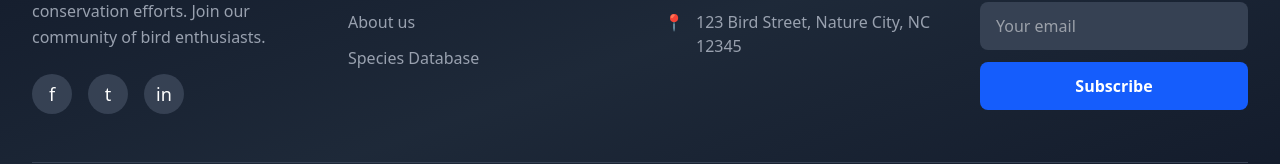
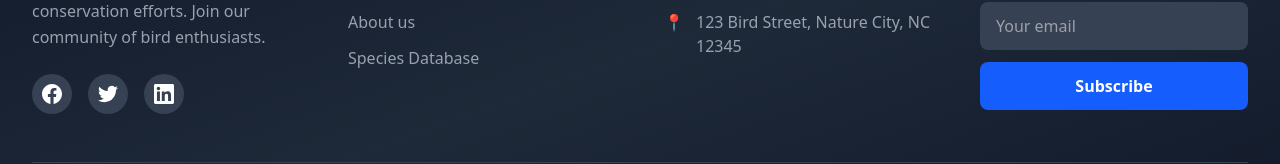
Before and after one commit to MdRakibHossen917/birds, a React app: page / in a window 1280 px wide. Shown: the part 3183-3347 px from the top of the page. Built offline with nearby package versions, Linux system fonts and the light colour scheme; the HTML template or start-up script is replaced by a standard one.

Commit message:
Update Footer with social media logos

```diff
--- a/src/components/Footer.jsx
+++ b/src/components/Footer.jsx
@@ -23,14 +23,33 @@
                 target="_blank"
                 rel="noopener noreferrer"
                 className="w-10 h-10 bg-gray-700 rounded-full flex items-center justify-center hover:bg-blue-600 transition-all duration-300 transform hover:scale-110"
+                aria-label="Facebook"
               >
-                <span className="text-lg">f</span>
+                <svg className="w-5 h-5" fill="currentColor" viewBox="0 0 24 24">
+                  <path d="M24 12.073c0-6.627-5.373-12-12-12s-12 5.373-12 12c0 5.99 4.388 10.954 10.125 11.854v-8.385H7.078v-3.47h3.047V9.43c0-3.007 1.792-4.669 4.533-4.669 1.312 0 2.686.235 2.686.235v2.953H15.83c-1.491 0-1.956.925-1.956 1.874v2.25h3.328l-.532 3.47h-2.796v8.385C19.612 23.027 24 18.062 24 12.073z"/>
+                </svg>
               </a>
-              <a href="#" className="w-10 h-10 bg-gray-700 rounded-full flex items-center justify-center hover:bg-orange-500 transition-all duration-300 transform hover:scale-110">
-                <span className="text-lg">t</span>
+              <a
+                href="#"
+                target="_blank"
+                rel="noopener noreferrer"
+                className="w-10 h-10 bg-gray-700 rounded-full flex items-center justify-center hover:bg-blue-400 transition-all duration-300 transform hover:scale-110"
+                aria-label="Twitter"
+              >
+                <svg className="w-5 h-5" fill="currentColor" viewBox="0 0 24 24">
+                  <path d="M23.953 4.57a10 10 0 01-2.825.775 4.958 4.958 0 002.163-2.723c-.951.555-2.005.959-3.127 1.184a4.92 4.92 0 00-8.384 4.482C7.69 8.095 4.067 6.13 1.64 3.162a4.822 4.822 0 00-.666 2.475c0 1.71.87 3.213 2.188 4.096a4.904 4.904 0 01-2.228-.616v.06a4.923 4.923 0 003.946 4.827 4.996 4.996 0 01-2.212.085 4.936 4.936 0 004.604 3.417 9.867 9.867 0 01-6.102 2.105c-.39 0-.779-.023-1.17-.067a13.995 13.995 0 007.557 2.209c9.053 0 13.998-7.496 13.998-13.985 0-.21 0-.42-.015-.63A9.935 9.935 0 0024 4.59z"/>
+                </svg>
               </a>
-              <a href="#" className="w-10 h-10 bg-gray-700 rounded-full flex items-center justify-center hover:bg-blue-600 transition-all duration-300 transform hover:scale-110">
-                <span className="text-lg">in</span>
+              <a
+                href="#"
+                target="_blank"
+                rel="noopener noreferrer"
+                className="w-10 h-10 bg-gray-700 rounded-full flex items-center justify-center hover:bg-blue-700 transition-all duration-300 transform hover:scale-110"
+                aria-label="LinkedIn"
+              >
+                <svg className="w-5 h-5" fill="currentColor" viewBox="0 0 24 24">
+                  <path d="M20.447 20.452h-3.554v-5.569c0-1.328-.027-3.037-1.852-3.037-1.853 0-2.136 1.445-2.136 2.939v5.667H9.351V9h3.414v1.561h.046c.477-.9 1.637-1.85 3.37-1.85 3.601 0 4.267 2.37 4.267 5.455v6.286zM5.337 7.433c-1.144 0-2.063-.926-2.063-2.065 0-1.138.92-2.063 2.063-2.063 1.14 0 2.064.925 2.064 2.063 0 1.139-.925 2.065-2.064 2.065zm1.782 13.019H3.555V9h3.564v11.452zM22.225 0H1.771C.792 0 0 .774 0 1.729v20.542C0 23.227.792 24 1.771 24h20.451C23.2 24 24 23.227 24 22.271V1.729C24 .774 23.2 0 22.222 0h.003z"/>
+                </svg>
               </a>
             </div>
           </div>
```
